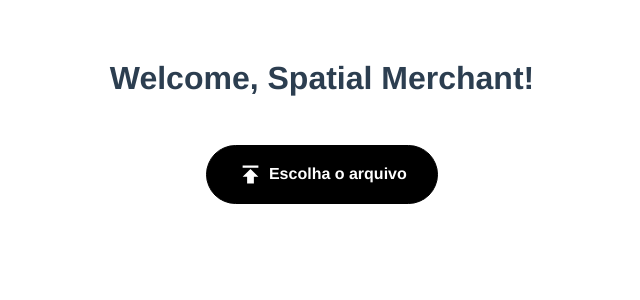
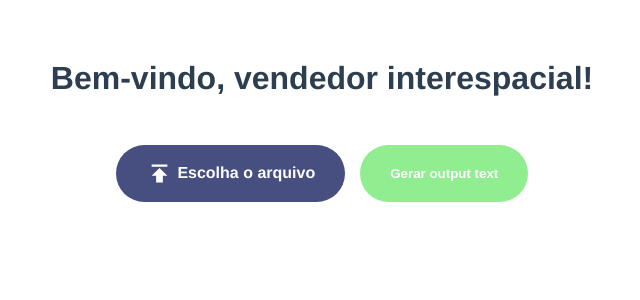
Before and after one commit to galeanojhoel/spatial-merchant, a Vue app: page / in a window 1280 px wide. Shown: the top 300 px of the page, without its empty margins (318-958 px from the left). Built offline with nearby package versions, Linux system fonts and the light colour scheme.

Commit message:
add output text action

```diff
--- /dev/null
+++ b/src/components/ui/AppButton.vue
@@ -0,0 +1,37 @@
+<script>
+import Vue from 'vue';
+export default Vue.extend({
+  name: 'AppButton',
+
+  render(h) {
+    return h(
+      'button',
+      {
+        class: 'AppButton',
+        on: {
+          click: () => this.$emit('click')
+        }
+      },
+      this.$slots.default
+    );
+  }
+});
+</script>
+
+<style scoped>
+.AppButton {
+  display: inline-block;
+  padding: 15px 30px;
+  background-color: black;
+  border-radius: 30px;
+  border: none;
+
+  color: white;
+  font-weight: bold;
+  cursor: pointer;
+}
+
+.AppButton:hover {
+  box-shadow: 0 0 15px inset white;
+}
+</style>
--- a/src/components/ui/AppInputFile.vue
+++ b/src/components/ui/AppInputFile.vue
@@ -1,6 +1,6 @@
 <script>
 import Vue from 'vue';
-import { parseFile } from '../../utils/file.util';
+import { parseFile } from '../../utils/read-file.util';
 
 export default Vue.extend({
   name: 'AppInputFile',
@@ -72,8 +72,7 @@ export default Vue.extend({
 .AppInputFile__Label {
   display: inline-block;
   padding: 15px 30px;
-  background-color: black;
-  border: 1px solid black;
+  background-color: #464F80;
   border-radius: 30px;
 
   color: white;
@@ -82,6 +81,10 @@ export default Vue.extend({
   cursor: pointer;
 }
 
+.AppInputFile__Label:hover {
+  box-shadow: 0 0 15px inset white;
+}
+
 .AppInputFile__IconWrapper {
   display: flex;
   align-items: center;
--- /dev/null
+++ b/src/components/ui/AppModal.vue
@@ -0,0 +1,71 @@
+<script>
+import Vue from 'vue';
+import AppButton from './AppButton.vue';
+
+export default Vue.extend({
+  name: 'AppModal',
+
+  components: {
+    AppButton
+  },
+
+  props: {
+    data: {
+      type: String,
+      required: true
+    }
+  },
+
+  render(h) {
+    const FragmentParagraph = h('p', {class: 'AppModal__Paragraph'}, this.data);
+    const FragmentCloseButton = h(
+      AppButton,
+      { on: { click: () => this.$emit('close') } },
+      'fechar janela'
+    );
+
+    return h(
+      'aside',
+      { class: 'AppModalBackground' },
+      [h('div', { class: 'AppModal' }, [FragmentParagraph, FragmentCloseButton])]
+    );
+  }
+});
+</script>
+
+<style scoped>
+
+.AppModalBackground {
+  position: absolute;
+  top: 0;
+  left: 0;
+  z-index: 10;
+  width: 100vw;
+  height: 100vh;
+
+  display: flex;
+  justify-content: center;
+  align-items: center;
+
+
+  background-color: rgba(0, 0, 0, 0.3);
+}
+
+.AppModal {
+  background: white;
+  border-radius: 30px;
+  padding: 30px;
+  width: 300px;
+}
+
+.AppModal__Paragraph {
+  text-align: left;
+  margin-bottom: 30px;
+  white-space: pre-line;
+}
+
+
+/* .AppModal__Close {
+
+} */
+</style>
--- a/src/pages/HomePage.vue
+++ b/src/pages/HomePage.vue
@@ -3,6 +3,8 @@ import Vue from 'vue';
 import TheHeader from '../components/layout/TheHeader.vue';
 import AppInputFile from '../components/ui/AppInputFile.vue';
 import AppAsked from '../components/ui/AppAsked.vue';
+import AppButton from '../components/ui/AppButton.vue';
+import AppModal from '../components/ui/AppModal.vue';
 
 import { resolveNumber } from '../utils/roman-math.util';
 
@@ -46,12 +48,15 @@ export default Vue.extend({
   components: {
     TheHeader,
     AppInputFile,
-    AppAsked
+    AppAsked,
+    AppButton,
+    AppModal
   },
 
   data() {
     return {
-      askedList: [] // [{ question, answer }]
+      askedList: [], // [{ question, answer }],
+      modalData: null
     };
   },
 
@@ -59,9 +64,7 @@ export default Vue.extend({
     // TODO handle error messages better
     resolveFile(fileData) {
       // [{ aliases, prices, questions, questionsText }]
-
       const answers = fileData.questions.reduce((acc, question) => {
-
         const result = findResult(question, fileData.prices, fileData.aliases);
 
         acc.push(result);
@@ -71,14 +74,33 @@ export default Vue.extend({
       this.askedList = fileData.questionsText.map((question, i) => {
         return { question, answer: answers[i] };
       });
+    },
+
+    writeOutputText() {
+      if (!this.askedList || this.askedList.length === 0) {
+        window.alert('Por favor, escolha um arquivo antes de gerar o arquivo.');
+      } else {
+        const answers = this.askedList.map(asked => asked.answer);
+        this.modalData = answers.join('\n');
+      }
+    },
+
+    closeModal() {
+      this.modalData = null;
     }
   }
 });
 </script>
 <template>
-  <main>
-    <TheHeader>Welcome, Spatial Merchant!</TheHeader>
-    <AppInputFile @fileInput="resolveFile" />
+  <div>
+    <TheHeader>Bem-vindo, vendedor interespacial!</TheHeader>
+    <div class="--in-row">
+      <AppInputFile @fileInput="resolveFile" />
+      <AppButton
+        @click="writeOutputText"
+        style="margin-left: 15px; background-color: #90ee90;"
+      >Gerar output text</AppButton>
+    </div>
     <section class="AppContainer">
       <AppAsked
         v-for="(asked, i) in askedList"
@@ -87,7 +109,9 @@ export default Vue.extend({
         :key="i"
       />
     </section>
-  </main>
+
+    <AppModal v-if="!!modalData" @close="closeModal" :data="modalData" />
+  </div>
 </template>
 
 <style scoped>
@@ -99,4 +123,10 @@ export default Vue.extend({
   grid-template-columns: repeat(auto-fill, minmax(350px, 1fr));
   grid-gap: 15px;
 }
+
+.--in-row {
+  display: flex;
+  flex-direction: row;
+  justify-content: center;
+}
 </style>
```
Also changed, not shown: src/utils/read-file.util.js (renamed from src/utils/file.util.js).
